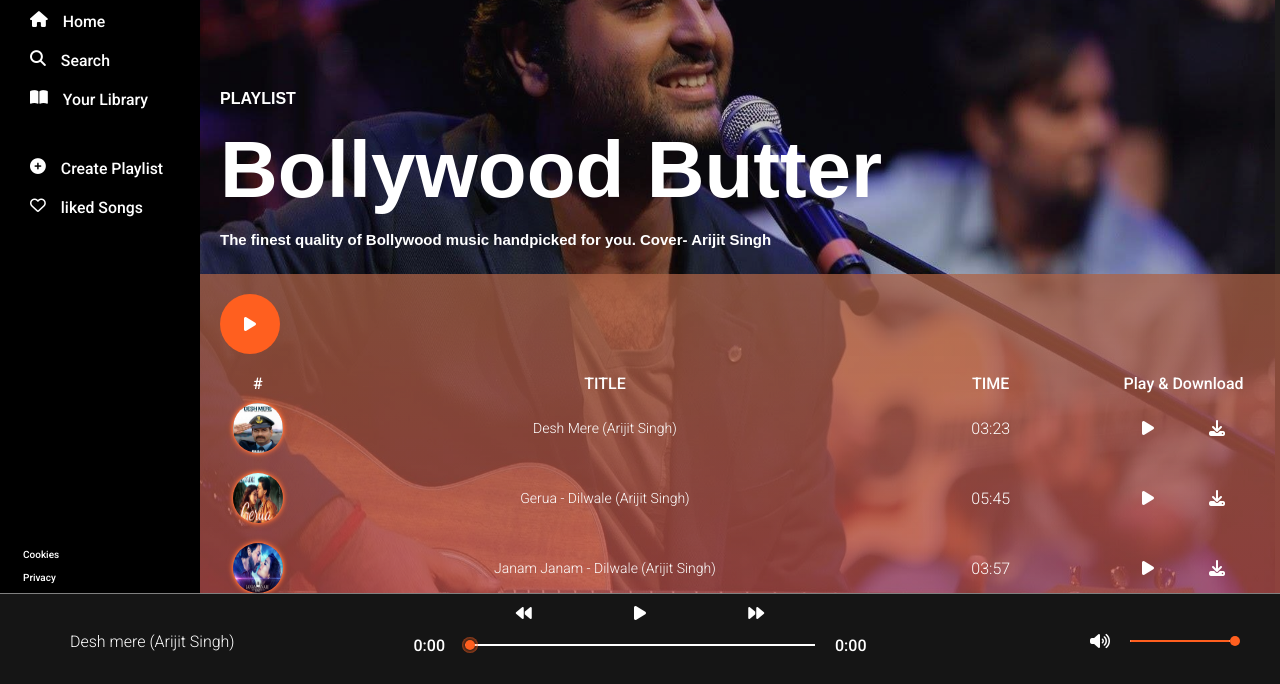
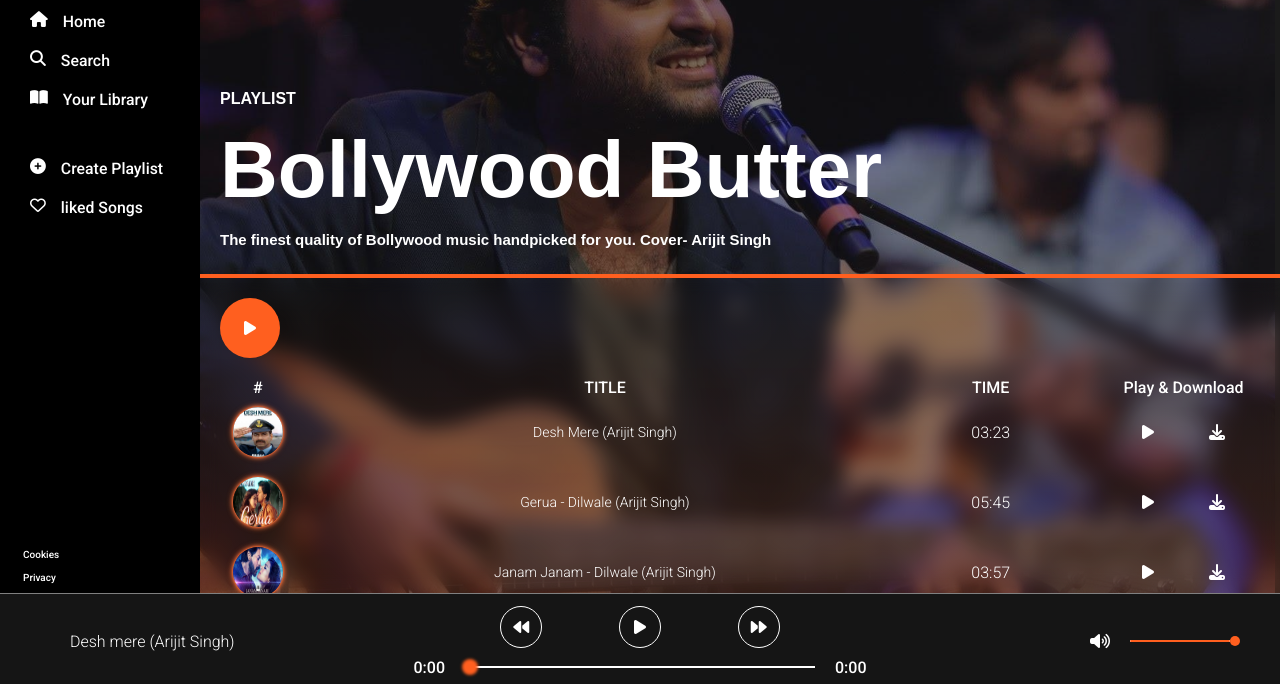
Before and after one commit to Git21221/PlayBeatz, a plain HTML site: page 1st_song_bollywood_butter.html in a window 1280 px wide. Shown: the part 116-800 px from the top of the page. Drawn offline with Linux system fonts and the light colour scheme.

Commit message:
updated bottom css

```diff
--- a/1st_song_bollywood_butter.css
+++ b/1st_song_bollywood_butter.css
@@ -10,7 +10,9 @@
     --sq-card-bg-hover-colour: #2C2C2C;
     --btn-hover-text-colour: #FF5F1F;
     --left-hover-text-colour: #ff7139;
-    --grad: linear-gradient(#ac6245bc, #ff3e658f);
+    /* --grad: linear-gradient(#ac6245bc, #ff3e658f); */
+    --grad: linear-gradient(#00000000, #ff5f1f56);
+
 }
 
 .light-theme {
@@ -24,7 +26,8 @@
     --sq-card-bg-hover-colour: #d1d1d1;
     --btn-hover-text-colour: #Ff073a;
     --left-hover-text-colour: #Ff073a;
-    --grad: linear-gradient(#a72e46b1, #ac6245bc);
+    /* --grad: linear-gradient(#a72e46b1, #ab6143bc); */
+    --grad: linear-gradient(#00000000, #Ff073a56);
 }
 
 img {
@@ -49,9 +52,9 @@ img {
     position: absolute;
     width: 100%;
     top: 0px;
-    height: 100%;
+    height: auto;
     right: 5px;
-    opacity: 0.8;
+    opacity: 0.5;
     z-index: 1;
 }
 
@@ -90,9 +93,12 @@ img {
 
 .container_songs {
     position: relative;
+    border-top: 4px solid var(--btn-hover-text-colour);
     top: 330px;
     background: var(--grad);
     height: max-content;
+    -webkit-backdrop-filter: blur(10px);
+    backdrop-filter: blur(10px);
 }
 
 .next_row {
@@ -205,7 +211,8 @@ img {
     display: flex;
     align-items: center;
     justify-content: space-evenly;
-    margin-bottom: 15px;
+    padding: 10px;
+    /* margin: 15px 0 5px 0; */
 }
 
 #gif {
@@ -279,7 +286,7 @@ img {
     display: flex;
     align-items: center;
     justify-content: center;
-    margin-bottom: 23px;
+    padding: 0 0 10px 0;
 }
 
 .timeStart {
@@ -317,6 +324,7 @@ img {
     height: 10px;
     width: 10px;
     background-color: var(--btn-hover-text-colour);
+    box-shadow: 0 0 3px 3px var(--btn-hover-text-colour);
     border-radius: 50%;
 }
 
@@ -328,7 +336,8 @@ img {
     left: -3px;
     height: 16px;
     width: 16px;
-    box-shadow: inset 0 0 5px var(--btn-hover-text-colour);
+    border: none;
+    /* box-shadow: 0 0 3px 3px var(--btn-hover-text-colour); */
 }
 
 #progBar {
@@ -406,3 +415,19 @@ img {
 #timeStart, #timeEnd, #ftrSongDisplayName{
     color: var(--btn-bg-colour);
 }
+.circleAround{
+
+    display: flex;
+    align-items: center;
+    justify-content: center;
+    height: 40px;
+    width: 40px;
+    border: 1px solid var(--btn-bg-colour);
+    border-radius: 50%;
+    transition: 0.3s ease-in-out;
+}
+.circleAround:hover{
+    border: 1px solid var(--btn-hover-text-colour);
+    transition: 0.3s ease-in-out;
+    box-shadow: 0 0 3px 3px var(--btn-hover-text-colour);
+}
--- a/1st_song_bollywood_butter.html
+++ b/1st_song_bollywood_butter.html
@@ -74,7 +74,7 @@
                             </style>
                         </defs> -->
                         <g id="Layer_x0020_1" inkscape:label="Layer 1" inkscape:groupmode="layer"
-                            transform="translate(-1181.1024,-4724.4092)" style = "fill: var(--btn-bg-colour);">
+                            transform="translate(-1181.1024,-4724.4092)" style="fill: var(--btn-bg-colour);">
                             <metadata id="CorelCorpID_0Corel-Layer" />
                             <g id="_1772296683584">
                                 <path class="fil0"
@@ -388,9 +388,15 @@
                 <div class="FtrCenter">
                     <!-- 3buttons -->
                     <div class="ftrBtn">
-                        <i class="fa-solid fa-backward" id="previous"></i>
-                        <i class="fa-solid fa-play" id="bottomPlay"></i>
-                        <i class="fa-solid fa-forward" id="next"></i>
+                        <div class="circleAround">
+                            <i class="fa-solid fa-backward" id="previous"></i>
+                        </div>
+                        <div class="circleAround">
+                            <i class="fa-solid fa-play" id="bottomPlay"></i>
+                        </div>
+                        <div class="circleAround">
+                            <i class="fa-solid fa-forward" id="next"></i>
+                        </div>
                     </div>
                     <!-- progress bar -->
                     <div class="bottom">
@@ -417,4 +423,5 @@
         </div>
     </div>
 </body>
+
 </html>
```
